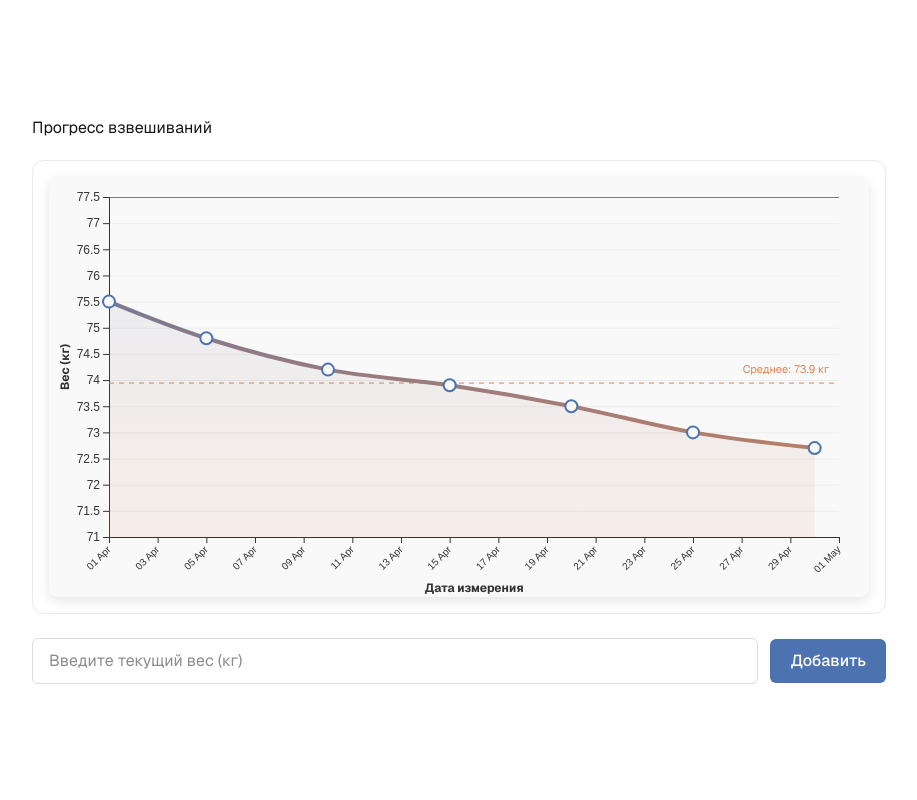
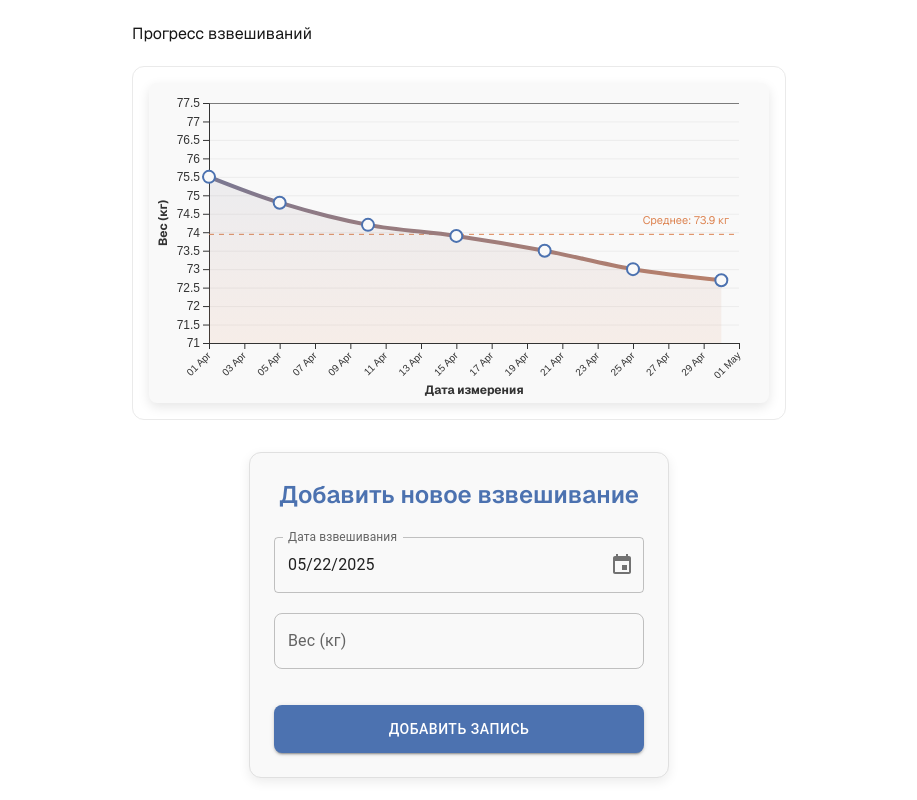
Before and after one commit to Anya394/fitness_assistant, a Next.js app: page / in a window 1280 px wide. Shown: the whole page, without its empty margins (181-1098 px from the left). Built offline with nearby package versions, Linux system fonts and the light colour scheme.

Commit message:
feat: форма добавления взвешивания

```diff
--- a/package.json
+++ b/package.json
@@ -11,11 +11,17 @@
     "format:check": "prettier --check ."
   },
   "dependencies": {
+    "@emotion/react": "^11.14.0",
+    "@emotion/styled": "^11.14.0",
+    "@mui/material": "^7.0.2",
+    "@mui/x-date-pickers": "^8.2.0",
     "@types/d3": "^7.4.3",
     "d3": "^7.9.0",
+    "date-fns": "^4.1.0",
     "next": "15.3.1",
     "react": "^19.0.0",
     "react-dom": "^19.0.0",
+    "react-hook-form": "^7.56.2",
     "styled-components": "^6.1.17"
   },
   "devDependencies": {
--- a/src/entities/WeightProgressChart.tsx
+++ b/src/entities/WeightProgressChart.tsx
@@ -5,8 +5,8 @@ import { WeightData, WeightProgressChartProps } from '@/app/types';
 
 const WeightProgressChart: React.FC<WeightProgressChartProps> = ({
   data,
-  width = 820,
-  height = 420,
+  width = 620,
+  height = 320,
   margin = { top: 20, right: 30, bottom: 60, left: 60 },
 }) => {
   const svgRef = useRef<SVGSVGElement>(null);
@@ -110,7 +110,7 @@ const WeightProgressChart: React.FC<WeightProgressChartProps> = ({
       .append('text')
       .attr('class', 'axis-label')
       .attr('x', innerWidth / 2)
-      .attr('y', innerHeight + margin.bottom - 5)
+      .attr('y', innerHeight + margin.bottom - 9)
       .attr('text-anchor', 'middle')
       .style('font-size', '12px')
       .style('fill', theme.text)
@@ -122,7 +122,7 @@ const WeightProgressChart: React.FC<WeightProgressChartProps> = ({
       .attr('class', 'axis-label')
       .attr('transform', 'rotate(-90)')
       .attr('x', -innerHeight / 2)
-      .attr('y', -margin.left + 20)
+      .attr('y', -margin.left + 18)
       .attr('text-anchor', 'middle')
       .style('font-size', '12px')
       .style('fill', theme.text)
--- /dev/null
+++ b/src/features/AddForm/AddForm.styled.ts
@@ -0,0 +1,57 @@
+import { theme } from '@/app/Theme';
+import styled, { css } from 'styled-components';
+import { TextField, Button } from '@mui/material';
+
+// Стилизованные компоненты
+export const FormContainer = styled.div`
+  background-color: ${theme.background};
+  border-radius: 12px;
+  padding: 24px;
+  box-shadow: 0 4px 12px rgba(0, 0, 0, 0.08);
+  max-width: 420px;
+  margin: 32px auto 0;
+  border: 1px solid ${theme.grid};
+`;
+
+export const FormTitle = styled.h2`
+  color: ${theme.primary};
+  font-size: 1.5rem;
+  font-weight: 600;
+  margin-bottom: 24px;
+  text-align: center;
+`;
+
+export const FormField = styled.div`
+  margin-bottom: 20px;
+`;
+
+export const StyledTextField = styled(TextField)`
+  & .MuiOutlinedInput-root {
+    border-radius: 8px;
+    &:hover .MuiOutlinedInput-notchedOutline {
+      border-color: ${theme.primary};
+    }
+    &.Mui-focused .MuiOutlinedInput-notchedOutline {
+      border-color: ${theme.primary};
+      border-width: 1px;
+    }
+  }
+`;
+
+export const SubmitButton = styled(Button)`
+  && {
+    background-color: ${theme.primary};
+    color: white;
+    padding: 12px;
+    font-weight: 500;
+    letter-spacing: 0.5px;
+    border-radius: 8px;
+    margin-top: 16px;
+    transition: all 0.3s ease;
+
+    &:hover {
+      background-color: ${theme.secondary};
+      transform: translateY(-2px);
+    }
+  }
+`;
--- /dev/null
+++ b/src/features/AddForm/AddForm.tsx
@@ -0,0 +1,82 @@
+import { useForm, Controller } from 'react-hook-form';
+import { DatePicker } from '@mui/x-date-pickers/DatePicker';
+import { LocalizationProvider } from '@mui/x-date-pickers/LocalizationProvider';
+import { AdapterDateFns } from '@mui/x-date-pickers/AdapterDateFns';
+import { AddFormProps, WeightFormData } from '@/app/types';
+import * as S from './AddForm.styled';
+
+const AddForm: React.FC<AddFormProps> = ({ handleSetWeightData }) => {
+  const { control, handleSubmit, reset } = useForm({
+    defaultValues: {
+      date: new Date(),
+      weight: '',
+    },
+  });
+
+  const onSubmit = (data: WeightFormData) => {
+    handleSetWeightData(data);
+    reset();
+  };
+
+  return (
+    <LocalizationProvider dateAdapter={AdapterDateFns}>
+      <S.FormContainer>
+        <S.FormTitle>Добавить новое взвешивание</S.FormTitle>
+        <form onSubmit={handleSubmit(onSubmit)} className="form">
+          <S.FormField>
+            <Controller
+              name="date"
+              control={control}
+              render={({ field }) => (
+                <DatePicker
+                  label="Дата взвешивания"
+                  maxDate={new Date()}
+                  value={field.value}
+                  onChange={field.onChange}
+                  slotProps={{
+                    textField: {
+                      fullWidth: true,
+                    },
+                  }}
+                />
+              )}
+            />
+          </S.FormField>
+
+          <S.FormField>
+            <Controller
+              name="weight"
+              control={control}
+              rules={{
+                required: 'Введите вес',
+                min: { value: 30, message: 'Минимум 30 кг' },
+                max: { value: 300, message: 'Максимум 300 кг' },
+                pattern: {
+                  value: /^\d*\.?\d+$/,
+                  message: 'Введите число (например: 72.5)',
+                },
+              }}
+              render={({ field, fieldState: { error } }) => (
+                <S.StyledTextField
+                  {...field}
+                  label="Вес (кг)"
+                  type="number"
+                  fullWidth
+                  variant="outlined"
+                  error={!!error}
+                  helperText={error?.message}
+                />
+              )}
+            />
+          </S.FormField>
+
+          <S.SubmitButton type="submit" variant="contained" fullWidth>
+            Добавить запись
+          </S.SubmitButton>
+        </form>
+      </S.FormContainer>
+    </LocalizationProvider>
+  );
+};
+
+export default AddForm;
--- a/src/features/FitnessDashboard/FitnessDashboard.tsx
+++ b/src/features/FitnessDashboard/FitnessDashboard.tsx
@@ -1,6 +1,7 @@
 import React, { useState } from 'react';
 import WeightProgressChart from '@/entities/WeightProgressChart';
 import * as S from './FitnessDashboard.styled';
+import AddForm from '@/features/AddForm/AddForm';
 
 const FitnessDashboard: React.FC = () => {
   const [weightData, setWeightData] = useState([
@@ -13,19 +14,14 @@ const FitnessDashboard: React.FC = () => {
     { date: new Date(2025, 3, 30), weight: 72.7 },
   ]);
 
-  const [newWeight, setNewWeight] = useState('');
-
-  const handleAddWeight = () => {
-    if (!newWeight) return;
-
+  const handleSetWeightData = (data: { date: Date; weight: string }) => {
     setWeightData([
       ...weightData,
       {
-        date: new Date(),
-        weight: parseFloat(newWeight),
+        date: data.date,
+        weight: parseFloat(data.weight),
       },
     ]);
-    setNewWeight('');
   };
 
   return (
@@ -36,16 +32,7 @@ const FitnessDashboard: React.FC = () => {
           <WeightProgressChart data={weightData} />
         </div>
 
-        <div className="weight-input">
-          <input
-            type="number"
-            value={newWeight}
-            onChange={(e) => setNewWeight(e.target.value)}
-            placeholder="Введите текущий вес (кг)"
-            step="0.1"
-          />
-          <button onClick={handleAddWeight}>Добавить</button>
-        </div>
+        <AddForm handleSetWeightData={handleSetWeightData} />
       </div>
     </S.Dashboard>
   );
```
Also changed, not shown: src/app/types.ts (+9 -0 lines), 1 other file (tests, documents, lock files or other folders).
